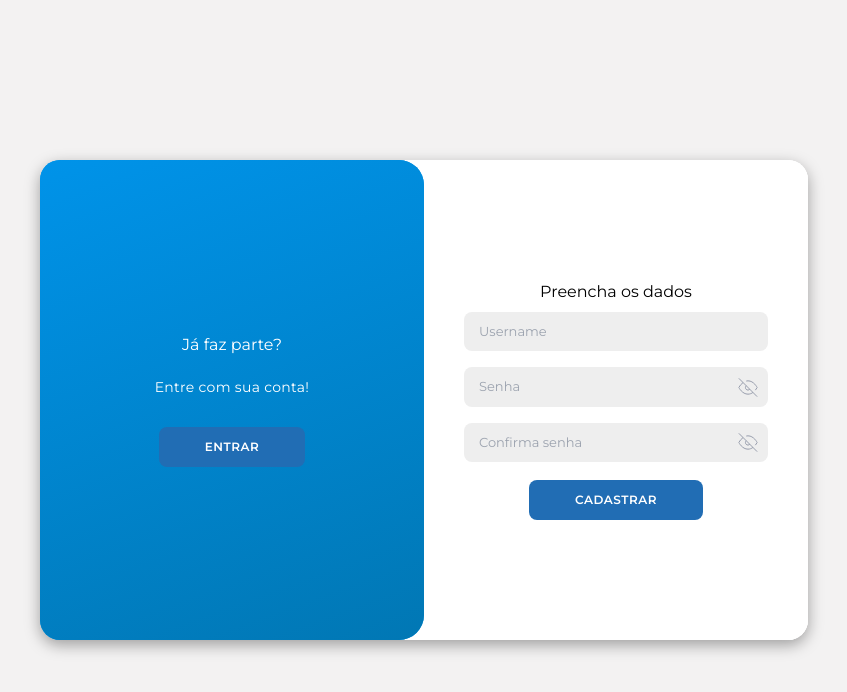
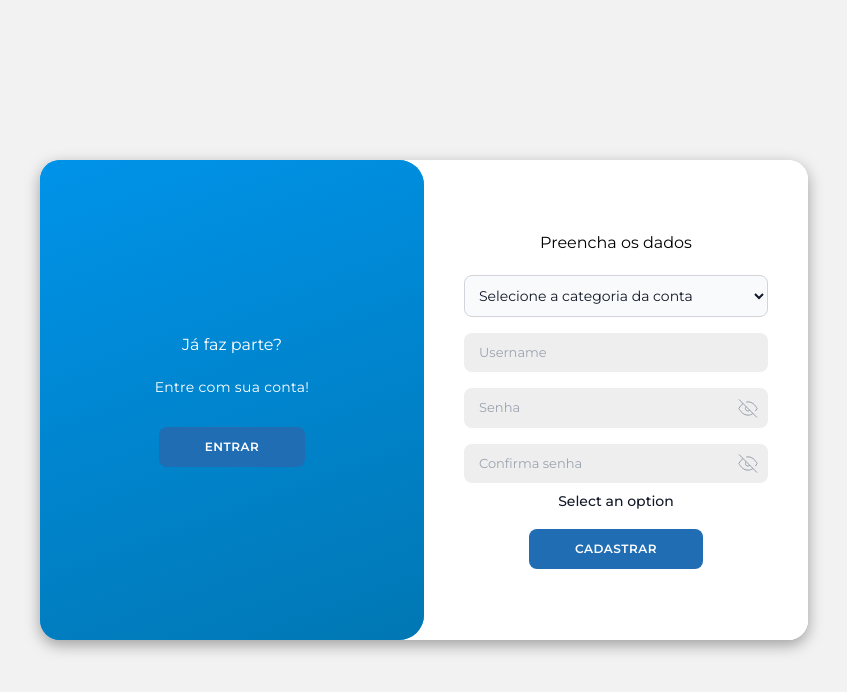
Before and after one commit to MatheusLucato/iTrip, a React (Create React App) app in the folder itrip-frontend/: page /login in a window 1280 px wide. Both pictures are taken after a click on the button "CRIAR". Shown: the top 692 px of the page, without its empty margins (216-1063 px from the left). Built offline with nearby package versions, Linux system fonts and the light colour scheme.

Commit message:
fix tela de cadastro, alterado de botao para select

```diff
--- a/itrip-frontend/src/pages/Login/index.tsx
+++ b/itrip-frontend/src/pages/Login/index.tsx
@@ -100,6 +100,11 @@ export function Login() {
                         <div className="form-container sign-up">
                             <form onSubmit={(e) => { e.preventDefault(); register(); }} >
                                 <h1>Preencha os dados</h1>
+                                <select className="mt-5 mb-2 bg-gray-50 border border-gray-300 text-gray-900 text-sm rounded-lg focus:ring-blue-500 focus:border-blue-500 block w-full p-2.5 dark:bg-gray-700 dark:border-gray-600 dark:placeholder-gray-400 dark:text-white dark:focus:ring-blue-500 dark:focus:border-blue-500">
+                                    <option selected>Selecione a categoria da conta</option>
+                                    <option value="1">Motorista</option>
+                                    <option value="0">Passageiro</option>
+                                </select>
                                 <input type="hidden" name="_next" value="http://localhost:3000/" />
                                 <input type="text" placeholder="Username" id="name" name="name" onChange={(e: any) => setusername(e.target.value)} required />
                                 <div className="password-input-container">
@@ -110,6 +115,8 @@ export function Login() {
                                     <input type={showPasswordRegister ? "text" : "password"} placeholder="Confirma senha" id="confirmNewPass" name="confirmNewPass" onChange={(e: any) => setConfirmNewPass(e.target.value)} required />
                                     <img className="password-icon" src={showPasswordRegister ? eyeOpen : eyeClosed} onClick={togglePasswordVisibilityRegister} alt="Toggle password visibility" />
                                 </div>
+                                <label className="block mb-2 text-sm font-medium text-gray-900 dark:text-white">Select an option</label>
+
                                 <button type="submit">Cadastrar</button>
                             </form>
                         </div>
```
